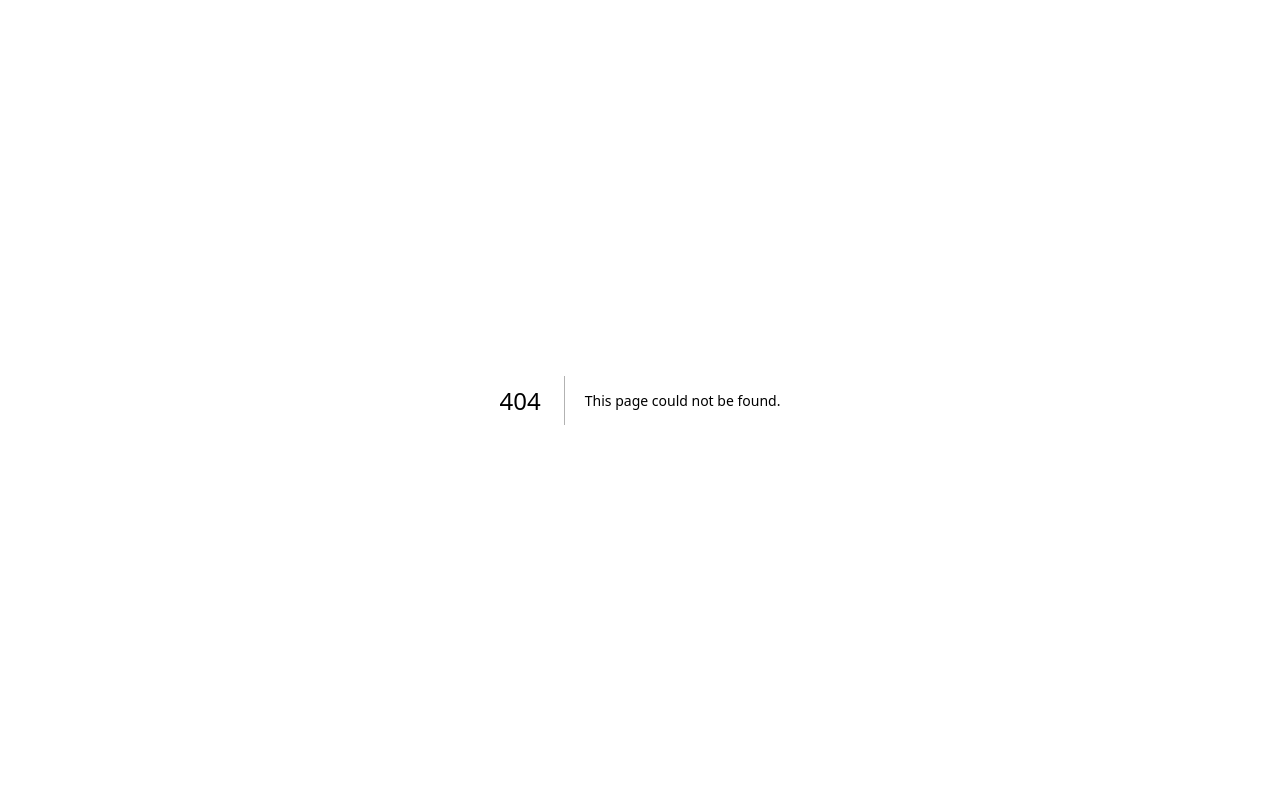
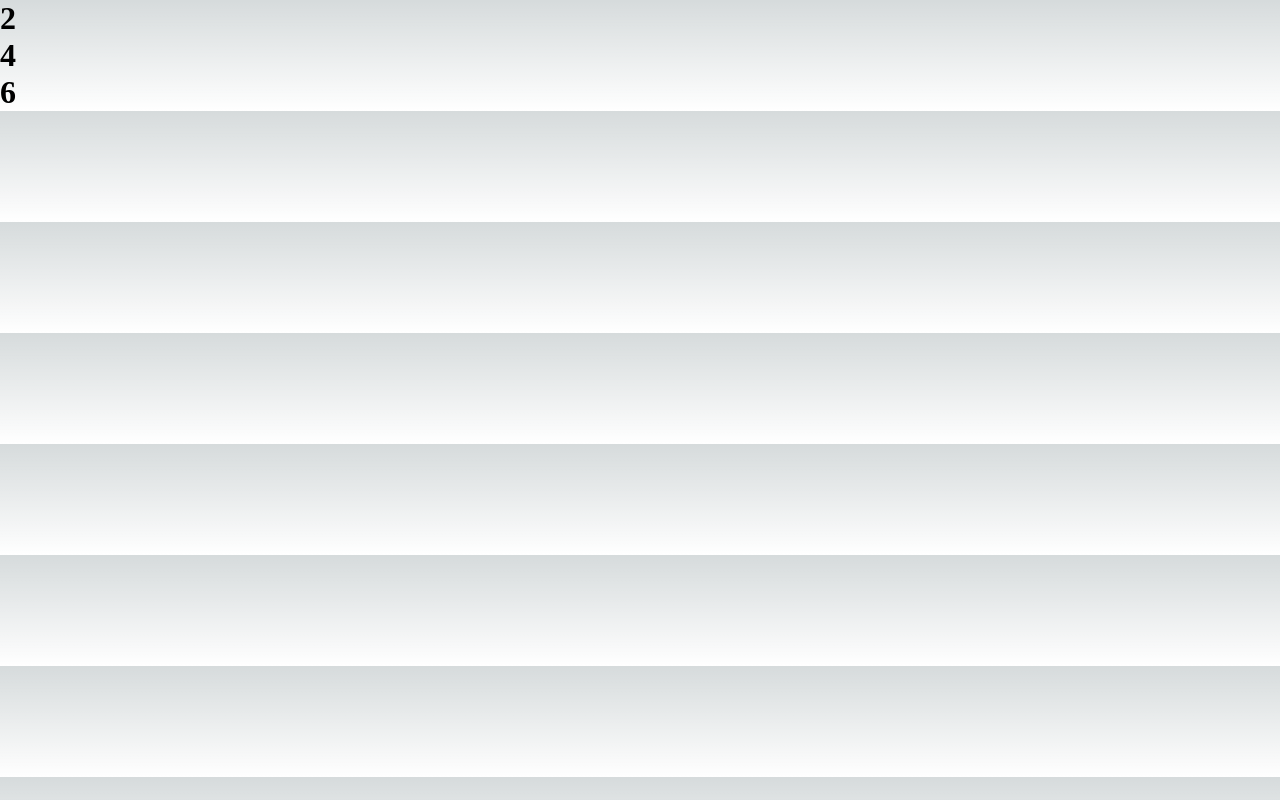
Before and after one commit to eddwardmessias/studies-react, a Next.js app: page /render/condicional1 in a window 1280 px wide. Before the commit this address had no page. Built offline with nearby package versions, Linux system fonts and the light colour scheme.

Commit message:
renderizar condicional

```diff
--- /dev/null
+++ b/components/SomentePar.jsx
@@ -0,0 +1,9 @@
+export default function SomentePar(props){
+    // if(props.numero % 2 ==0){
+    //     return <h1>{props.numero}</h1>
+    // }else{
+    //     return null
+    // }
+    const numeroPar = props.numero % 2 ==0
+    return numeroPar ? <h1>{props.numero}</h1> : null
+}
--- /dev/null
+++ b/pages/render/condicional1.jsx
@@ -0,0 +1,14 @@
+import SomentePar from "@/components/SomentePar"
+
+export default function condicional1(){
+    return(
+        <div>
+            <SomentePar numero={1}/>
+            <SomentePar numero={2}/>
+            <SomentePar numero={3}/>
+            <SomentePar numero={4}/>
+            <SomentePar numero={5}/>
+            <SomentePar numero={6}/>
+        </div>
+    )
+}
```
